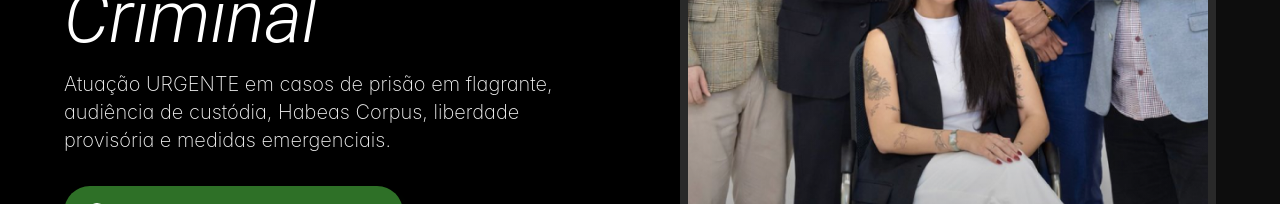
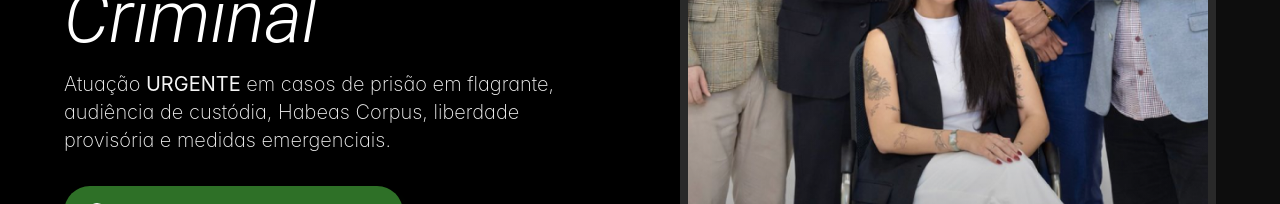
Before and after one commit to Paper-Street-Softwares/LPA-WA-Advocacia, a React (Vite) app: page / in a window 1280 px wide. Shown: the part 506-710 px from the top of the page. Built offline with nearby package versions, Linux system fonts and the light colour scheme.

Commit message:
fix: Ajustes

```diff
--- a/src/content/content.jsx
+++ b/src/content/content.jsx
@@ -76,7 +76,8 @@ export const infos = {
       {/* <p>Endereço:</p> */}
       <p>Endereço:</p>
       <p>Av. Dr. Timóteo Penteado,</p>
-      <p>nº 2265, Sala 5 Guarulhos - SP,</p>
+      <p>nº 2265, Sala 5,</p>
+      <p>Guarulhos - SP,</p>
       <p>CEP: 07094-000</p>
     </div>
   ),
@@ -151,8 +152,9 @@ const content = {
       SecondPart: <span></span>,
       subtitle: (
         <p>
-          Atuação URGENTE em casos de prisão em flagrante, audiência de
-          custódia, Habeas Corpus, liberdade provisória e medidas emergenciais.
+          Atuação <strong>URGENTE</strong> em casos de prisão em flagrante,
+          audiência de custódia, Habeas Corpus, liberdade provisória e medidas
+          emergenciais.
         </p>
       ),
       heroDefaultImage: heroDefaultImg, // img da pessoa mobile
--- a/src/pages/Index.jsx
+++ b/src/pages/Index.jsx
@@ -125,7 +125,7 @@ export default function Index() {
                 phone={true}
                 phoneSecond={false}
                 expediente={true}
-                adress={false}
+                adress={true}
                 email={true}
                 emailSecond={false}
                 fraseFooter={true} // frase Google LLC
```
